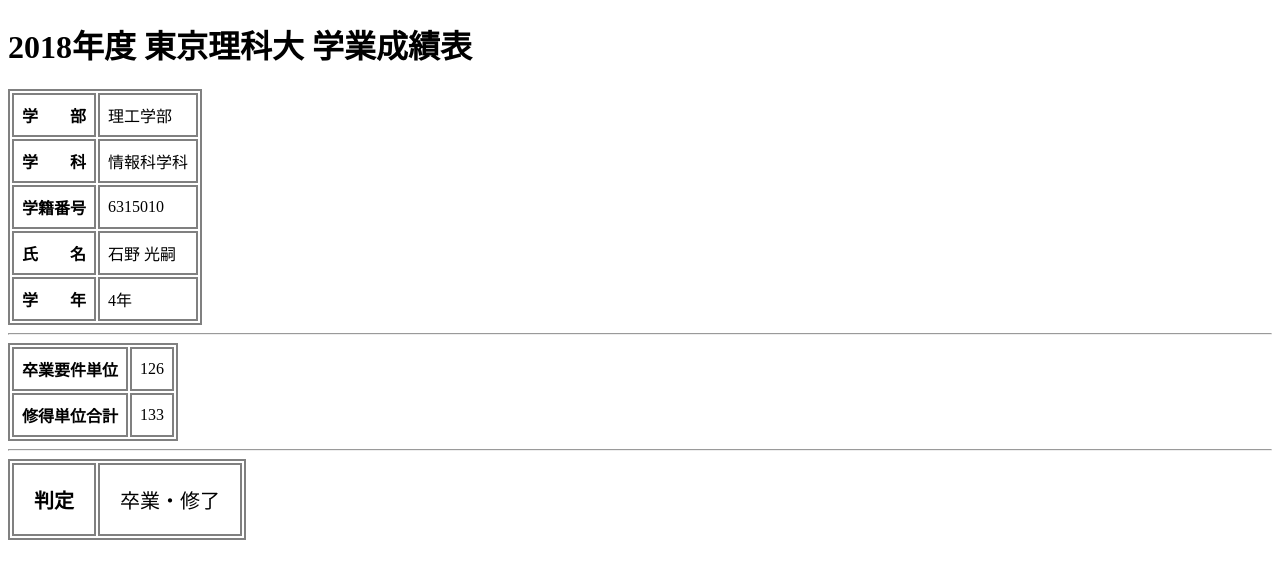
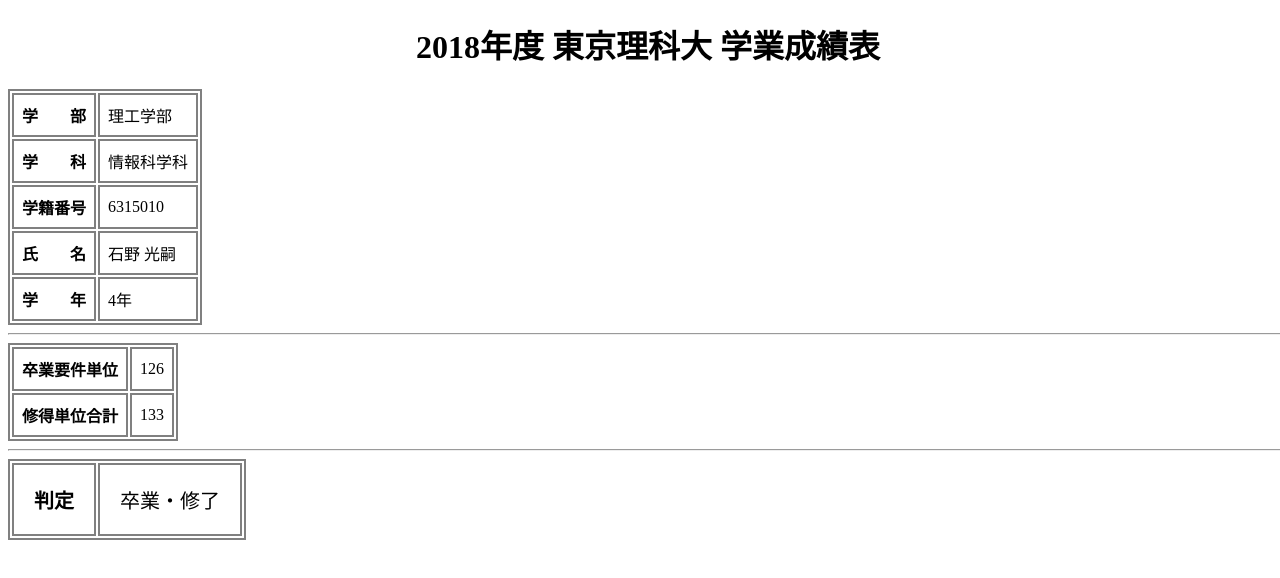
Before and after one commit to jaus11/graduate, a plain HTML site: page index.html in a window 1280 px wide. Drawn offline with Linux system fonts and the light colour scheme.

Commit message:
UI change

```diff
--- a/graduate.css
+++ b/graduate.css
@@ -1,5 +1,11 @@
+body{
+    width: 100%;
+    font-size: 100%;
+}
+
 h1 {
-    text-align: left;
+    text-align: center;
+    width: 100%;
 }
 
 table, th, td {
```
